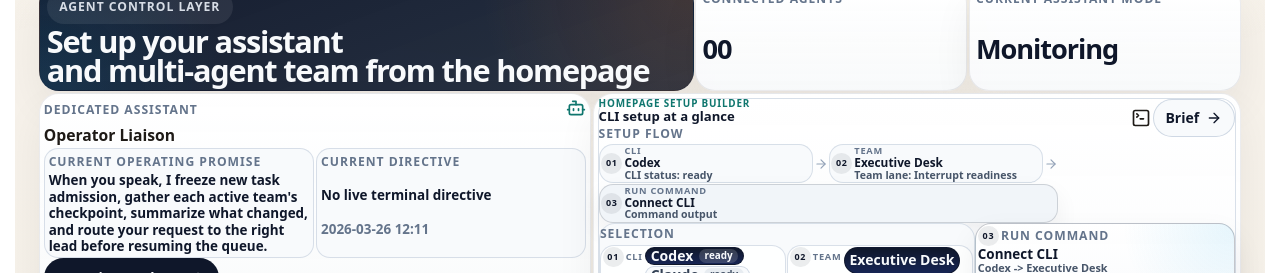
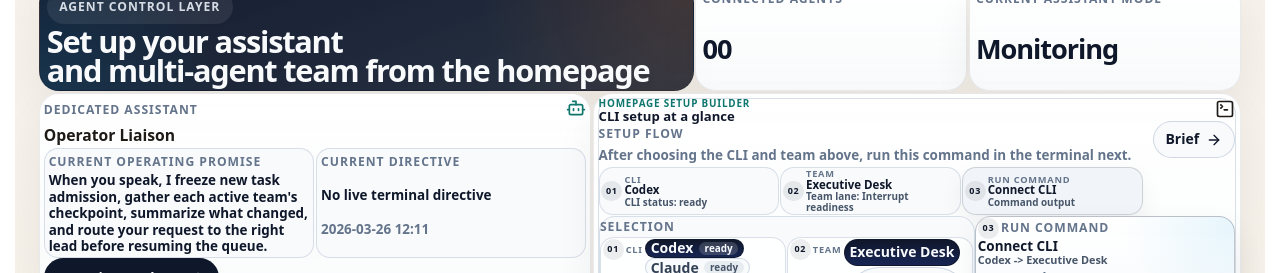
Before and after one commit to GongJae00/research-pages, a Next.js app in the folder apps/web/: page /en in a window 1280 px wide. Shown: the part 1580-1853 px from the top of the page. Built offline with nearby package versions, Linux system fonts and the light colour scheme; no server answers.

Commit message:
Autonomy batch 1644: shell-experience

```diff
--- a/apps/web/src/components/homepage-agent-control-section.module.css
+++ b/apps/web/src/components/homepage-agent-control-section.module.css
@@ -650,23 +650,22 @@
   margin-top: 0;
 }
 
-.setupSequenceInline {
-  display: flex;
-  flex-wrap: wrap;
-  gap: 0.04rem;
-  align-items: center;
-}
-
-.setupSequenceArrow {
-  display: inline-flex;
-  align-items: center;
-  justify-content: center;
-  color: #94a3b8;
-  flex: 0 0 auto;
+.setupSummaryLead {
+  display: flex;
+  flex-wrap: wrap;
+  align-items: baseline;
+  justify-content: space-between;
+  gap: 0.08rem 0.18rem;
+}
+
+.setupSequenceGrid {
+  display: grid;
+  grid-template-columns: repeat(3, minmax(0, 1fr));
+  gap: 0.05rem;
 }
 
 .setupSequencePill {
-  display: inline-flex;
+  display: flex;
   align-items: center;
   gap: 0.12rem;
   min-width: 0;
@@ -674,7 +673,7 @@
   border: 1px solid rgba(203, 213, 225, 0.72);
   border-radius: 14px;
   background: rgba(248, 250, 252, 0.92);
-  flex: 1 1 10.5rem;
+  min-height: 100%;
 }
 
 .setupSequencePillCopy {
@@ -685,7 +684,7 @@
 
 .setupSequencePill strong {
   color: #0f172a;
-  font-size: 0.74rem;
+  font-size: 0.72rem;
   line-height: 1.08;
   overflow-wrap: anywhere;
 }
@@ -704,9 +703,9 @@
 
 .setupSequenceMeta {
   color: #475569;
-  font-size: 0.66rem;
-  font-weight: 700;
-  line-height: 1.15;
+  font-size: 0.62rem;
+  font-weight: 700;
+  line-height: 1.1;
   overflow-wrap: anywhere;
 }
 
@@ -1882,8 +1881,12 @@
     display: none;
   }
 
-  .setupSequenceArrow {
-    display: none;
+  .setupSummaryLead {
+    align-items: flex-start;
+  }
+
+  .setupSequenceGrid {
+    grid-template-columns: 1fr;
   }
 
   .setupFlowLegend {
--- a/apps/web/src/components/homepage-agent-control-section.tsx
+++ b/apps/web/src/components/homepage-agent-control-section.tsx
@@ -427,8 +427,11 @@ export function HomepageAgentControlSection({
                 </div>
                 {setupFlowDigest ? (
                   <div className={styles.setupSummaryBar} aria-label={copy.setupStepsLabel}>
-                    <span className={styles.metaLabel}>{setupFlowLabel}</span>
-                    <div className={styles.setupSequenceInline}>
+                    <div className={styles.setupSummaryLead}>
+                      <span className={styles.metaLabel}>{setupFlowLabel}</span>
+                      <span className={styles.inlineMeta}>{copy.nextCommandHelp}</span>
+                    </div>
+                    <div className={styles.setupSequenceGrid}>
                       <div className={styles.setupSequencePill}>
                         <span className={styles.setupPickerStep}>01</span>
                         <div className={styles.setupSequencePillCopy}>
@@ -441,10 +444,6 @@ export function HomepageAgentControlSection({
                         </div>
                       </div>
 
-                      <span className={styles.setupSequenceArrow} aria-hidden="true">
-                        <ArrowRight size={14} />
-                      </span>
-
                       <div className={styles.setupSequencePill}>
                         <span className={styles.setupPickerStep}>02</span>
                         <div className={styles.setupSequencePillCopy}>
@@ -455,10 +454,6 @@ export function HomepageAgentControlSection({
                           </span>
                         </div>
                       </div>
-
-                      <span className={styles.setupSequenceArrow} aria-hidden="true">
-                        <ArrowRight size={14} />
-                      </span>
 
                       <div className={`${styles.setupSequencePill} ${styles.setupSequencePillAccent}`}>
                         <span className={styles.setupPickerStep}>03</span>
```
